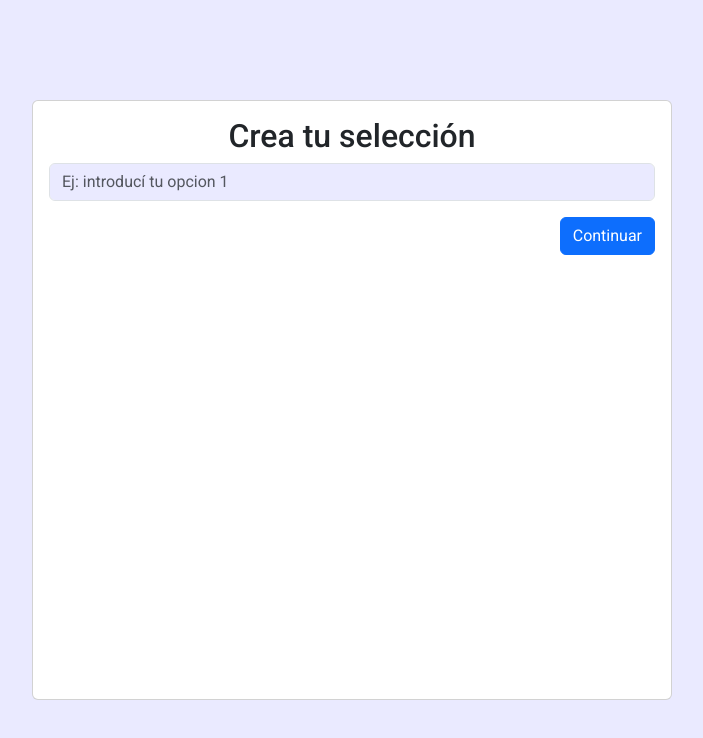
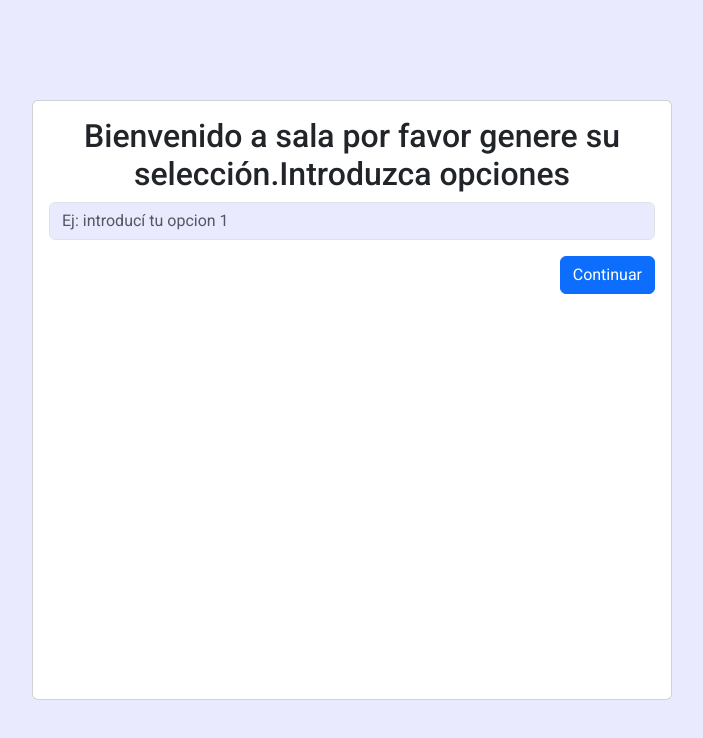
Before and after one commit to MattFerzz/deacuerdo, a Next.js app: page /selection in a window 1280 px wide. Shown: the top 738 px of the page, without its empty margins (288-991 px from the left). Built offline with nearby package versions, Linux system fonts and the light colour scheme.

Commit message:
add query string

```diff
--- a/src/app/room/[id]/RoomWelcomeCardContent.jsx
+++ b/src/app/room/[id]/RoomWelcomeCardContent.jsx
@@ -20,7 +20,7 @@ function RoomWelcomeCardContent({ id }) {
 
     const user = User.named(formData.userName)
     room.addUser(user)
-    router.push(`/selection`)
+    router.push(`/selection?name=${room.description()}&options=${room.optionsPerUser()}`)
   }
 
   return (
--- a/src/app/selection/selectionContent.jsx
+++ b/src/app/selection/selectionContent.jsx
@@ -4,10 +4,17 @@ import {
     Card, Form, FormGroup,Button
   } from 'react-bootstrap'
 
+  import { useSearchParams } from 'next/navigation'
+
 function SelectionContent() {
+  const searchParams = useSearchParams()
+
+  const sala = searchParams.get('name')
+  const optionsPerUser = searchParams.get('options')
+
     return (
         <Card.Body className='text-center'>
-        <Card.Title><h2>Crea tu selección</h2></Card.Title>
+        <Card.Title><h2>Bienvenido a sala {sala} por favor genere su selección.Introduzca {optionsPerUser} opciones</h2></Card.Title>
         <Form onSubmit={(event) => handleSubmit(event)}>
         <FormGroup className='mb-3'>
           <Form.Control placeholder='Ej: introducí tu opcion 1' id='opcion1' />
```
